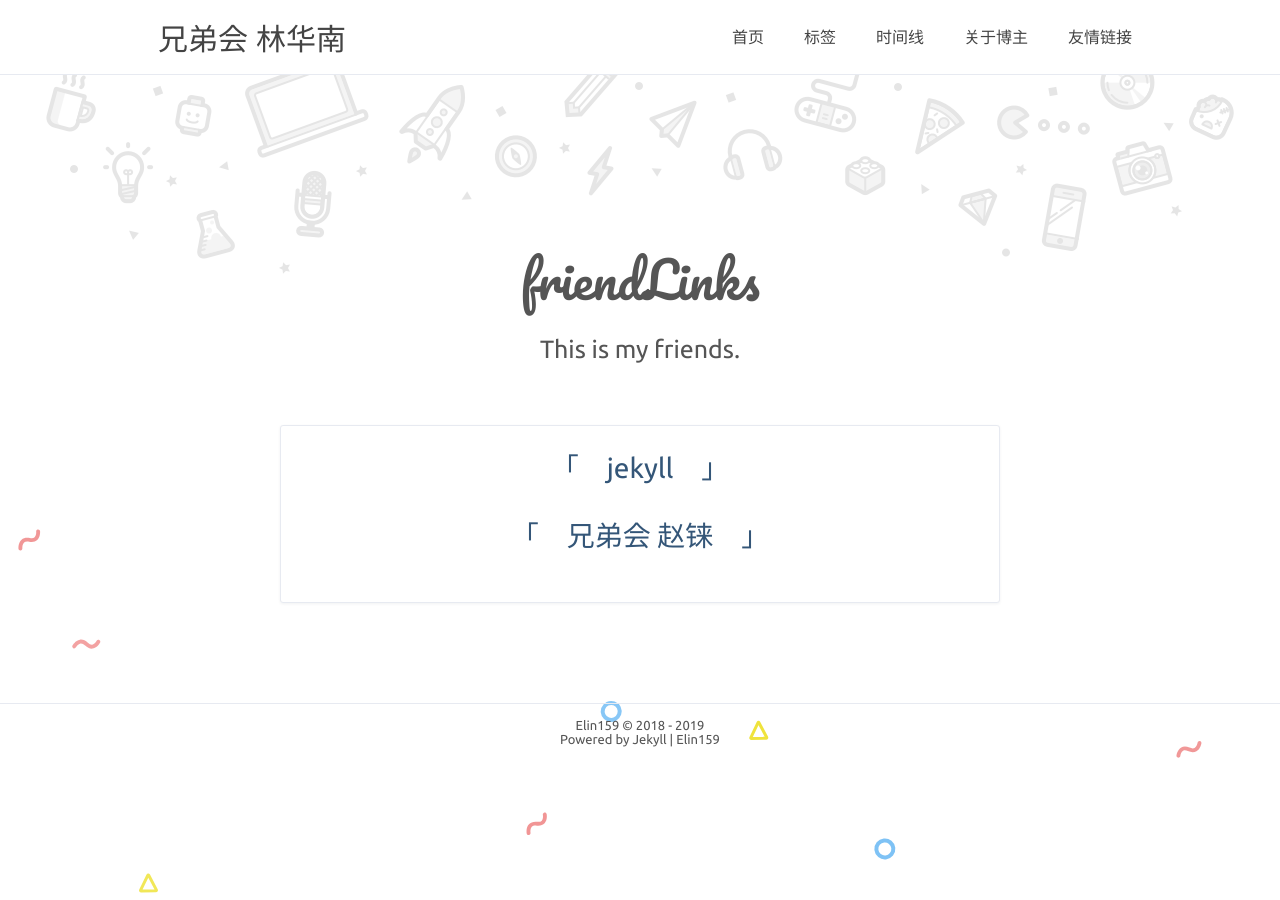
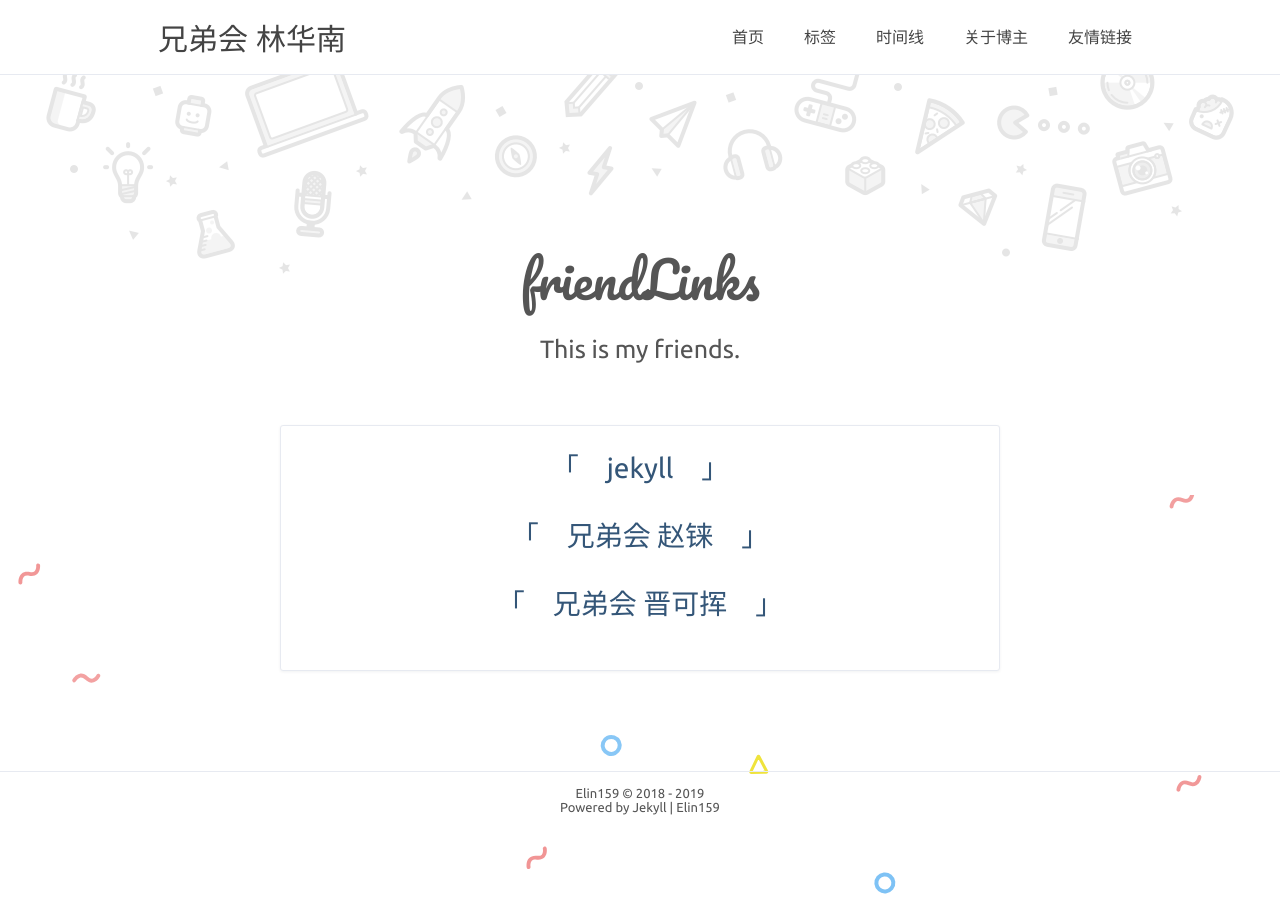
Before and after one commit to Elin159/Elin159.github.io, a Jekyll site: the page built from friendLink.html, in a window 1280 px wide. Built offline with Jekyll 4.4.1, drawn with Linux system fonts in a browser that asks for light colours; comment, search, counter and statistics services are not loaded.

Commit message:
[+]增加晋可灰友情链接

```diff
--- a/_config.yml
+++ b/_config.yml
@@ -62,6 +62,7 @@ pygmentsTheme: 'default'
 friends:
   jekyll: 'https://www.jekyll.com.cn/'
   兄弟会 赵铼: 'https://zhaolai1102.github.io/'
+  兄弟会 晋可挥: 'https://jkf1223.github.io/'
 
 # 评论 最佳体验 在disqus、livere和Gitment之间三选一
 # disqus 评论
```
